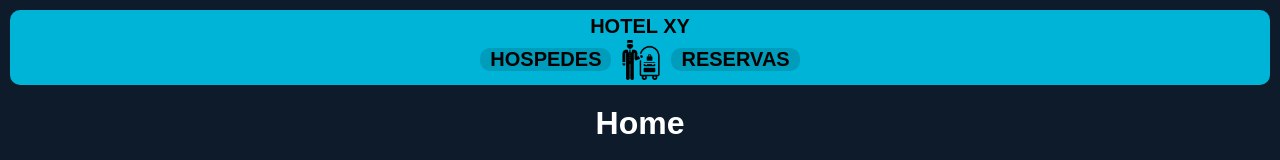
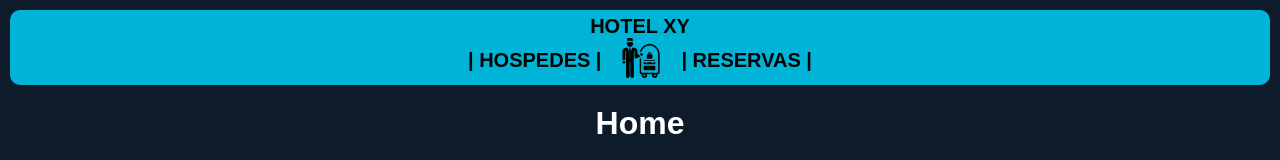
Before and after one commit to yagobelo/teste_es_frontend, a Vue app: page / in a window 1280 px wide. Shown: the top 160 px of the page. Built offline with nearby package versions, Linux system fonts and the light colour scheme.

Commit message:
feat: adicionado botao para ir para home

```diff
--- a/src/App.vue
+++ b/src/App.vue
@@ -6,9 +6,11 @@ import { RouterLink, RouterView } from "vue-router";
   <header>
     <h1 class="titleHeader">HOTEL XY</h1>
     <nav>
-      <RouterLink class="textHeader" to="/hospedes">HOSPEDES</RouterLink>
-      <img src="../public/logo.png" alt="LogoHotel" />
-      <RouterLink class="textHeader" to="/reservas">RESERVAS</RouterLink>
+      <RouterLink class="textHeader" to="/hospedes">| HOSPEDES |</RouterLink>
+      <RouterLink to="/">
+        <img src="../public/logo.png" alt="LogoHotel" />
+      </RouterLink>
+      <RouterLink class="textHeader" to="/reservas">| RESERVAS |</RouterLink>
     </nav>
   </header>
   <RouterView />
@@ -26,6 +28,7 @@ header {
   text-align: center;
   margin: 0;
   padding: 5px 0 0 0;
+  color: black;
 }
 nav {
   display: flex;
@@ -33,7 +36,6 @@ nav {
   align-items: center;
 }
 .textHeader {
-  background: #009cbb;
   color: black;
   text-decoration: none;
   font-family: Arial, Helvetica, sans-serif;
@@ -41,7 +43,6 @@ nav {
   font-weight: bold;
   margin: 10px;
   padding: 0 10px;
-  border-radius: 10px;
 }
 .textHeader:hover {
   color: white;
```
